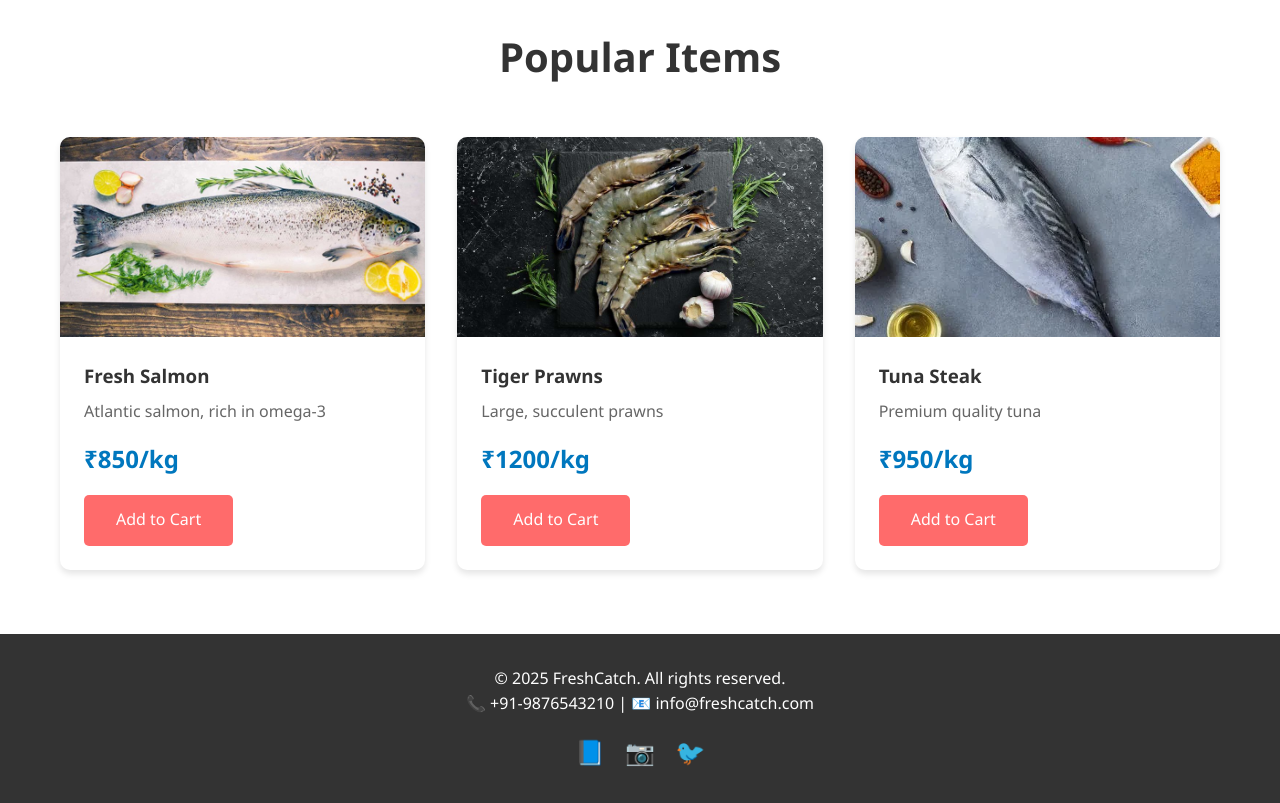
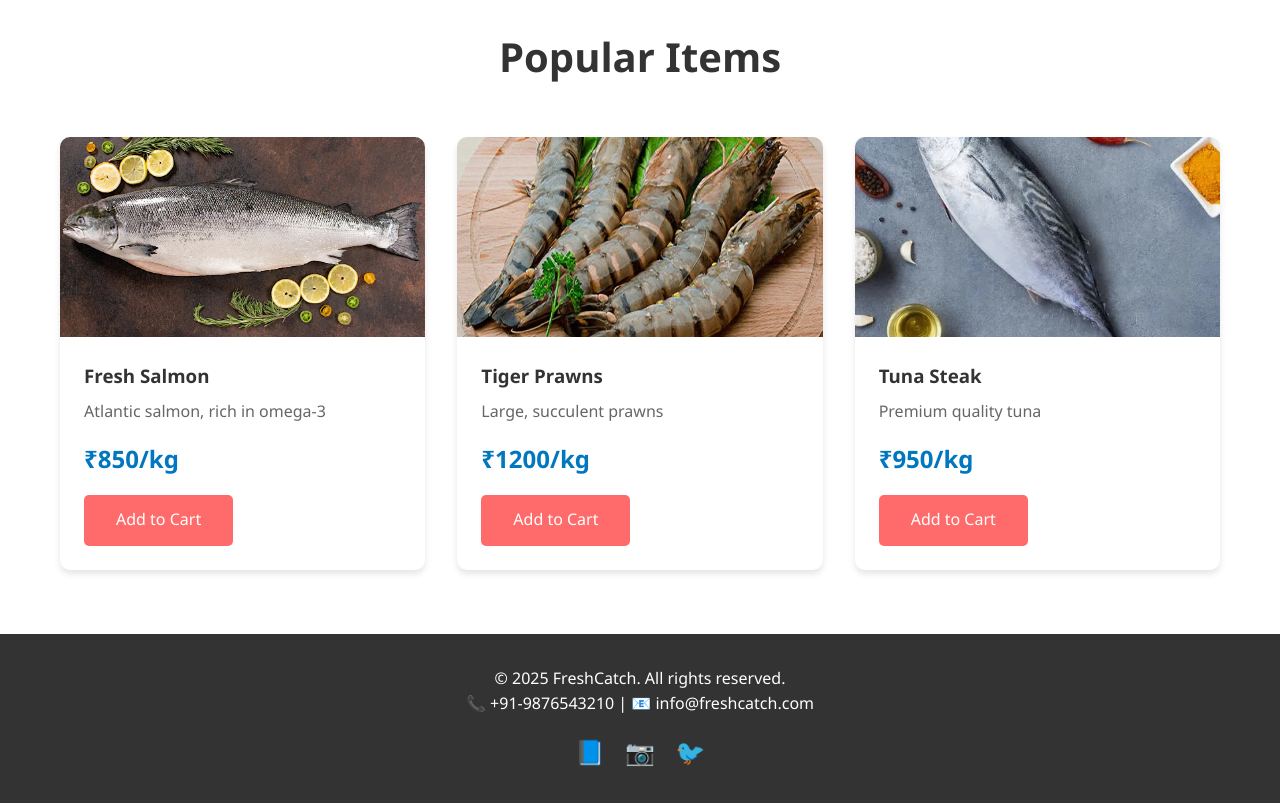
Before and after one commit to Rajanfdo/Static_webpage_december, a plain HTML site: page index.html in a window 1280 px wide. Shown: the part 1020-1823 px from the top of the page. Drawn offline with Linux system fonts and the light colour scheme.

Commit message:
chnages in files

```diff
--- a/index.html
+++ b/index.html
@@ -62,7 +62,7 @@
         <h2>Popular Items</h2>
         <div class="fish-grid">
           <div class="fish-card">
-            <div class="fish-img"><img src="./assets/salmon.jpeg"></div>
+            <div class="fish-img"><img src="./assets/salmon 2.avif"></div>
             <div class="fish-info">
               <h3>Fresh Salmon</h3>
               <p>Atlantic salmon, rich in omega-3</p>
@@ -71,7 +71,7 @@
             </div>
           </div>
           <div class="fish-card">
-            <div class="fish-img"><img src="./assets/Raw-Black-Tiger-Shrimp-Shellon_B.jpg"></div>
+            <div class="fish-img"><img src="./assets/tigar prawns 2.webp"></div>
             <div class="fish-info">
               <h3>Tiger Prawns</h3>
               <p>Large, succulent prawns</p>
```
Also changed, not shown: menu.html (+3 -3 lines).
